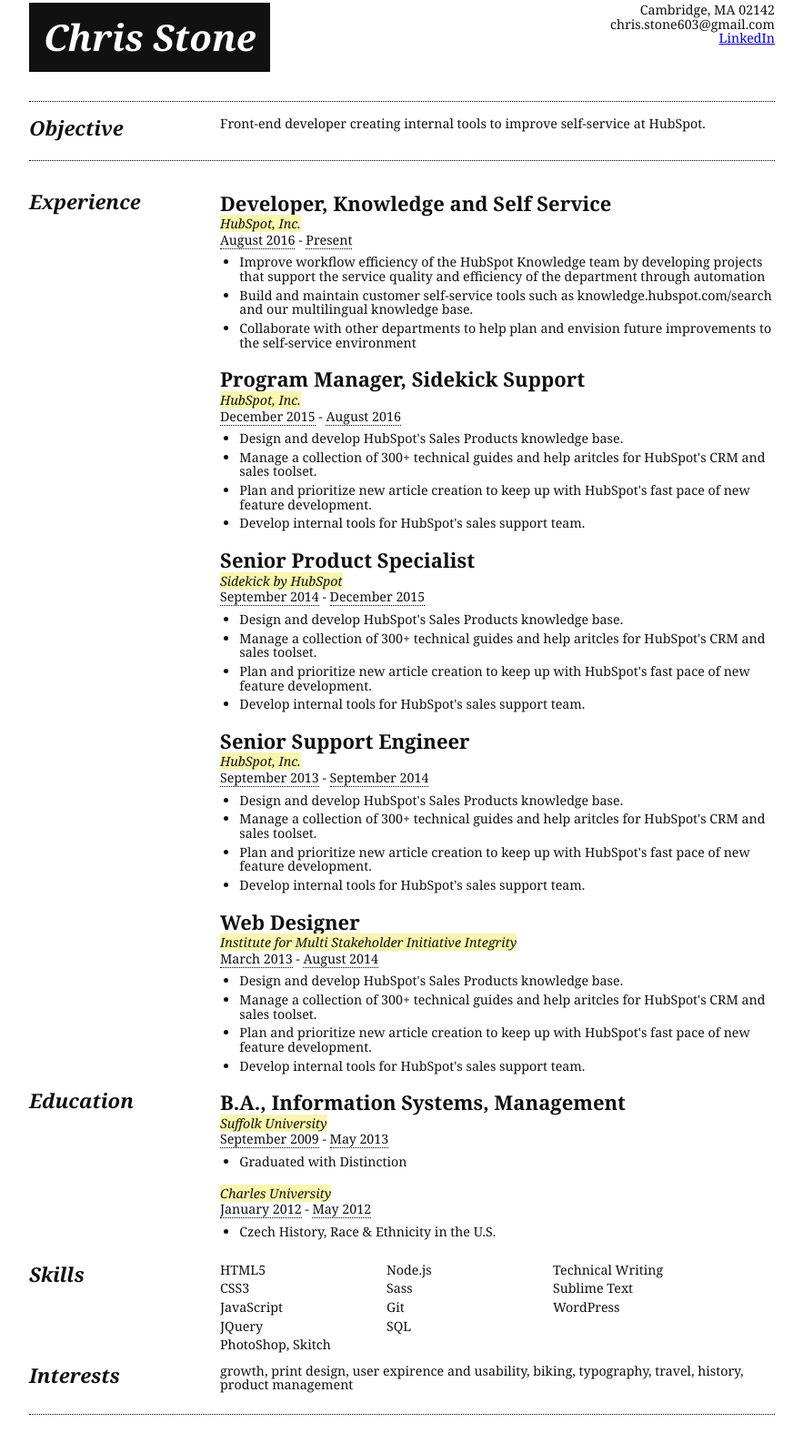
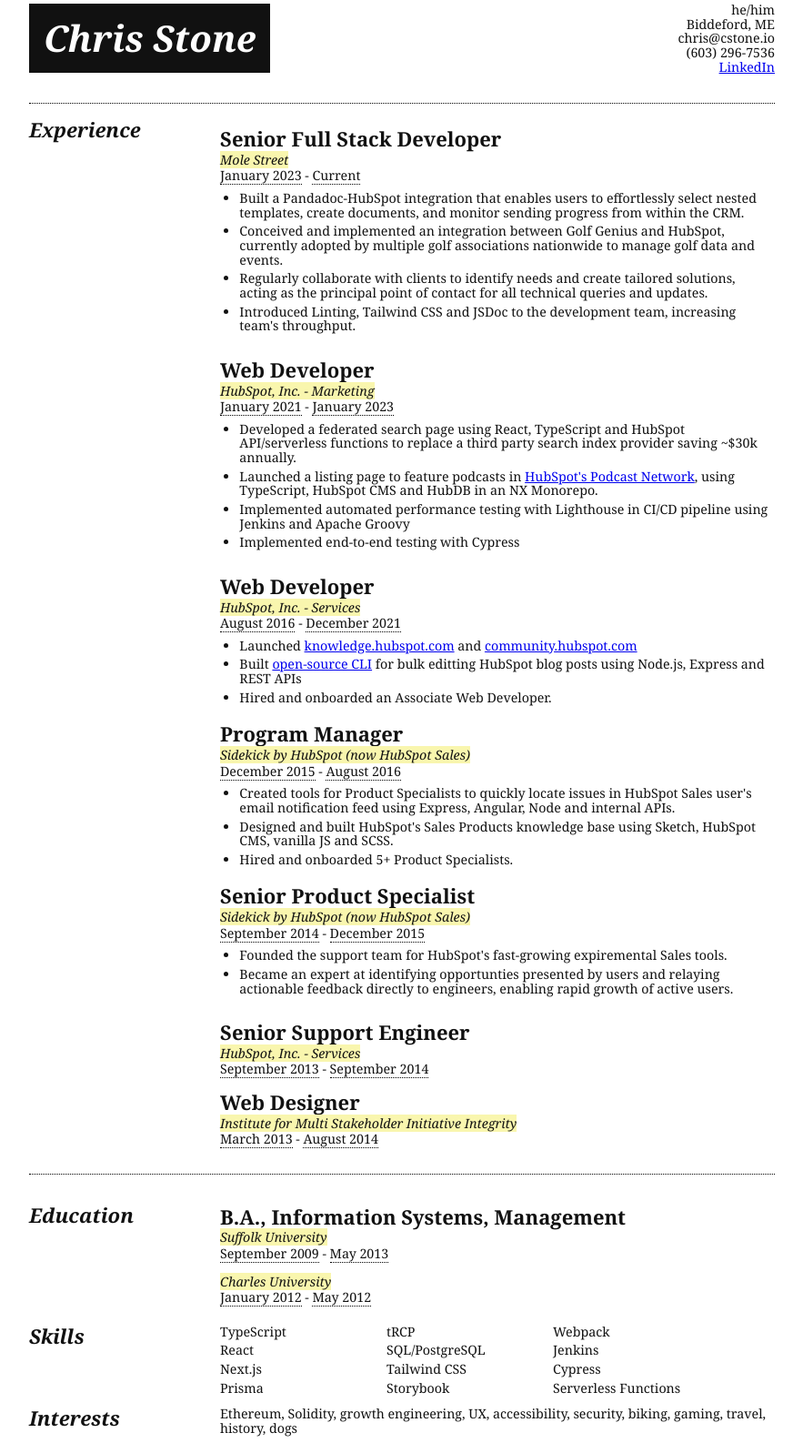
Before and after one commit to c-stone/resume, a website: page index.html in a window 1280 px wide. Shown: the part 67-1664 px from the top of the page at 91% size, without its empty margins (198-1081 px from the left). Drawn offline with nearby package versions, Linux system fonts and the light colour scheme.

Commit message:
current resume

```diff
--- a/index.html
+++ b/index.html
@@ -1,14 +1,14 @@
 <!doctype html>
 <html class="no-js" lang="">
   <head>
-        <meta charset="utf-8">
-        <meta http-equiv="x-ua-compatible" content="ie=edge">
+    <meta charset="utf-8" />
+    <meta http-equiv="x-ua-compatible" content="ie=edge" />
     <title>Chris Stone | Resume</title>
-        <meta name="description" content="Chris Stone's Resume">
-        <meta name="viewport" content="width=device-width, initial-scale=1">
-        <link rel="stylesheet" href="css/normalize.css">
-        <link rel="stylesheet" href="css/style.css">
-        <link rel="shortcut icon" href="images/favicon1.ico"/>
+    <meta name="description" content="Chris Stone's Resume" />
+    <meta name="viewport" content="width=device-width, initial-scale=1" />
+    <link rel="stylesheet" href="css/normalize.css" />
+    <link rel="stylesheet" href="css/style.css" />
+    <link rel="shortcut icon" href="images/favicon1.ico" />
   </head>
   <body>
     <article class="container width-980 pad-40-80 marg-30-center">
@@ -16,140 +16,205 @@
         <div class="name">
           <h1 class="h2 italic pad-2 text-white bg-dark">Chris Stone</h1>
         </div>
-          <div class="contact-info flex-container column text-right text-small-1 line-height-1 baseline">
-            <span class="city-state-zip">Cambridge, MA 02142</span>
-            <span class="email">chris.stone603@gmail.com</span>
-            <span class="linkedIn"><a href="https://www.linkedin.com/in/cjstone1">LinkedIn</a></span>
+        <div
+          class="contact-info flex-container column text-right text-small-1 line-height-1 baseline"
+        >
+          <span class="pronouns">he/him</span>
+          <span class="city-state-zip">Biddeford, ME</span>
+          <span class="email">chris@cstone.io</span>
+          <span class="phone">(603) 296-7536</span>
+          <span class="linkedIn"
+            ><a href="https://www.linkedin.com/in/cstone9">LinkedIn</a></span
+          >
         </div>
       </div>
-        <div class="objective-container flex-container row space-between pad-2-vert marg-3-vert border-vert">
-          <div class="header basis-210">
-            <h2 class="h4 italic">Objective</h2>
-          </div>
-          <div class="objective grow-4">
-            <p class="text-small-1">Front-end developer creating internal tools to improve self-service at HubSpot.</p>
-          </div>
-        </div>
-         <div class="experience-container flex-container row space-between">
+      <div
+        class="experience-container flex-container row space-between pad-2-vert marg-3-vert border-vert"
+      >
         <div class="header grow-1 basis-210">
           <h2 class="h4 italic">Experience</h2>
         </div>
         <div class="content grow-4">
-            <ol class="experience-list list-style-none line-height-1 pad-marg-0">
+          <ol
+            class="experience-list list-style-none line-height-1 pad-0 marg-1-vert"
+          >
             <li class="highlight-section-header">
-                <h3 class="title h4">Developer, Knowledge and Self Service</h3>
-                <span class="org bg-orange-lt text-small-1"><em>HubSpot, Inc.</em></span>
+              <h3 class="title h4">Senior Full Stack Developer</h3>
+              <span class="org bg-orange-lt text-small-1"
+                ><em>Mole Street</em></span
+              >
               <div class="time-period text-small-1">
-                  <span class="start-date underline">August 2016</span> - <span class="end-date underline">Present</span>
+                <span class="start-date underline">January 2023</span> -
+                <span class="end-date underline">Current</span>
               </div>
               <ul class="summary marg-1-vert text-small-1 line-height-1">
                 <li>
-                    Improve workflow efficiency of the HubSpot Knowledge team by developing projects that support the service quality and efficiency of the department through automation
+                  Built a Pandadoc-HubSpot integration that enables users to
+                  effortlessly select nested templates, create documents, and
+                  monitor sending progress from within the CRM.
                 </li>
                 <li>
-                    Build and maintain customer self-service tools such as knowledge.hubspot.com/search and our multilingual knowledge base.
+                  Conceived and implemented an integration between Golf Genius
+                  and HubSpot, currently adopted by multiple golf associations
+                  nationwide to manage golf data and events.
                 </li>
                 <li>
-                    Collaborate with other departments to help plan and envision future improvements to the self-service environment
+                  Regularly collaborate with clients to identify needs and
+                  create tailored solutions, acting as the principal point of
+                  contact for all technical queries and updates.
                 </li>
+                <li>
+                  Introduced Linting, Tailwind CSS and JSDoc to the development
+                  team, increasing team's throughput.
+                </li>
+              </ul>
+            </li>
+          </ol>
+          <ol
+            class="experience-list list-style-none line-height-1 pad-0 marg-1-vert"
+          >
+            <li class="highlight-section-header">
+              <h3 class="title h4">Web Developer</h3>
+              <span class="org bg-orange-lt text-small-1"
+                ><em>HubSpot, Inc. - Marketing</em></span
+              >
+              <div class="time-period text-small-1">
+                <span class="start-date underline">January 2021</span> -
+                <span class="end-date underline">January 2023</span>
+              </div>
+              <ul class="summary marg-1-vert text-small-1 line-height-1">
+                <li>
+                  Developed a federated search page using React, TypeScript and
+                  HubSpot API/serverless functions to replace a third party
+                  search index provider saving ~$30k annually.
+                </li>
+                <li>
+                  Launched a listing page to feature podcasts in
+                  <a href="https://www.hubspot.com/podcastnetwork"
+                    >HubSpot's Podcast Network</a
+                  >, using TypeScript, HubSpot CMS and HubDB in an NX Monorepo.
+                </li>
+                <li>
+                  Implemented automated performance testing with Lighthouse in
+                  CI/CD pipeline using Jenkins and Apache Groovy
+                </li>
+                <li>Implemented end-to-end testing with Cypress</li>
               </ul>
             </li>
           </ol>
           <ol class="experience-list list-style-none line-height-1 pad-marg-0">
             <li class="highlight-section-header">
-                <h3 class="title h4">Program Manager, Sidekick Support</h3>
-                <span class="org bg-orange-lt text-small-1"><em>HubSpot, Inc.</em></span>
+              <h3 class="title h4">Web Developer</h3>
+              <span class="org bg-orange-lt text-small-1"
+                ><em>HubSpot, Inc. - Services</em></span
+              >
               <div class="time-period text-small-1">
-                  <span class="start-date underline">December 2015</span> - <span class="end-date underline">August 2016</span>
+                <span class="start-date underline">August 2016</span> -
+                <span class="end-date underline">December 2021</span>
               </div>
               <ul class="summary marg-1-vert text-small-1 line-height-1">
                 <li>
-                    Design and develop HubSpot's Sales Products knowledge base.
+                  Launched
+                  <a href="https://knowledge.hubspot.com"
+                    >knowledge.hubspot.com</a
+                  >
+                  and
+                  <a href="https://community.hubspot.com"
+                    >community.hubspot.com</a
+                  >
                 </li>
                 <li>
-                    Manage a collection of 300+ technical guides and help aritcles for HubSpot's CRM and sales toolset.
+                  Built
+                  <a href="https://github.com/c-stone/hub-batch"
+                    >open-source CLI</a
+                  >
+                  for bulk editting HubSpot blog posts using Node.js, Express
+                  and REST APIs
+                </li>
+                <li>Hired and onboarded an Associate Web Developer.</li>
+              </ul>
+            </li>
+          </ol>
+          <ol class="experience-list list-style-none line-height-1 pad-marg-0">
+            <li class="highlight-section-header">
+              <h3 class="title h4">Program Manager</h3>
+              <span class="org bg-orange-lt text-small-1"
+                ><em>Sidekick by HubSpot (now HubSpot Sales)</em></span
+              >
+              <div class="time-period text-small-1">
+                <span class="start-date underline">December 2015</span> -
+                <span class="end-date underline">August 2016</span>
+              </div>
+              <ul class="summary marg-1-vert text-small-1 line-height-1">
+                <li>
+                  Created tools for Product Specialists to quickly locate issues
+                  in HubSpot Sales user's email notification feed using Express,
+                  Angular, Node and internal APIs.
                 </li>
                 <li>
-                    Plan and prioritize new article creation to keep up with HubSpot's fast pace of new feature development.
+                  Designed and built HubSpot's Sales Products knowledge base
+                  using Sketch, HubSpot CMS, vanilla JS and SCSS.
                 </li>
-                  <li>
-                    Develop internal tools for HubSpot's sales support team.
-                  </li>
+                <li>Hired and onboarded 5+ Product Specialists.</li>
               </ul>
             </li>
           </ol>
           <ol class="experience-list list-style-none line-height-1 pad-marg-0">
             <li class="highlight-section-header">
               <h3 class="title h4">Senior Product Specialist</h3>
-                <span class="org bg-orange-lt text-small-1"><em>Sidekick by HubSpot</em></span>
+              <span class="org bg-orange-lt text-small-1"
+                ><em>Sidekick by HubSpot (now HubSpot Sales)</em></span
+              >
               <div class="time-period text-small-1">
-                  <span class="start-date underline">September 2014</span> - <span class="end-date underline">December 2015</span>
+                <span class="start-date underline">September 2014</span> -
+                <span class="end-date underline">December 2015</span>
               </div>
               <ul class="summary marg-1-vert text-small-1 line-height-1">
                 <li>
-                    Design and develop HubSpot's Sales Products knowledge base.
+                  Founded the support team for HubSpot's fast-growing
+                  expiremental Sales tools.
                 </li>
                 <li>
-                    Manage a collection of 300+ technical guides and help aritcles for HubSpot's CRM and sales toolset.
-                  </li>
-                  <li>
-                    Plan and prioritize new article creation to keep up with HubSpot's fast pace of new feature development.
-                  </li>
-                  <li>
-                    Develop internal tools for HubSpot's sales support team.
+                  Became an expert at identifying opportunties presented by
+                  users and relaying actionable feedback directly to engineers,
+                  enabling rapid growth of active users.
                 </li>
               </ul>
             </li>
           </ol>
-            <ol class="experience-list list-style-none line-height-1 pad-marg-0">
+          <ol
+            class="experience-list list-style-none line-height-1 pad-0 marg-1-vert"
+          >
             <li class="highlight-section-header">
               <h3 class="title h4">Senior Support Engineer</h3>
-                <span class="org bg-orange-lt text-small-1"><em>HubSpot, Inc.</em></span>
+              <span class="org bg-orange-lt text-small-1"
+                ><em>HubSpot, Inc. - Services</em></span
+              >
               <div class="time-period text-small-1">
-                  <span class="start-date underline">September 2013</span> - <span class="end-date underline">September 2014</span>
+                <span class="start-date underline">September 2013</span> -
+                <span class="end-date underline">September 2014</span>
               </div>
-                <ul class="summary marg-1-vert text-small-1 line-height-1">
-                  <li>
-                    Design and develop HubSpot's Sales Products knowledge base.
-                  </li>
-                  <li>
-                    Manage a collection of 300+ technical guides and help aritcles for HubSpot's CRM and sales toolset.
-                  </li>
-                  <li>
-                    Plan and prioritize new article creation to keep up with HubSpot's fast pace of new feature development.
-                  </li>
-                  <li>
-                    Develop internal tools for HubSpot's sales support team.
-                  </li>
-                </ul>
             </li>
           </ol>
-            <ol class="experience-list list-style-none line-height-1 pad-marg-0">
+          <ol
+            class="experience-list list-style-none line-height-1 pad-0 marg-1-vert"
+          >
             <li class="highlight-section-header">
               <h3 class="title h4">Web Designer</h3>
-                <span class="org bg-orange-lt text-small-1"><em>Institute for Multi Stakeholder Initiative Integrity</em></span>
+              <span class="org bg-orange-lt text-small-1"
+                ><em
+                  >Institute for Multi Stakeholder Initiative Integrity</em
+                ></span
+              >
               <div class="time-period text-small-1">
-                  <span class="start-date underline">March 2013</span> - <span class="end-date underline">August 2014</span>
+                <span class="start-date underline">March 2013</span> -
+                <span class="end-date underline">August 2014</span>
               </div>
-                <ul class="summary marg-1-vert text-small-1 line-height-1">
-                  <li>
-                    Design and develop HubSpot's Sales Products knowledge base.
-                  </li>
-                  <li>
-                    Manage a collection of 300+ technical guides and help aritcles for HubSpot's CRM and sales toolset.
-                  </li>
-                  <li>
-                    Plan and prioritize new article creation to keep up with HubSpot's fast pace of new feature development.
-                  </li>
-                  <li>
-                    Develop internal tools for HubSpot's sales support team.
-                  </li>
-                </ul>
             </li>
           </ol>
         </div>
       </div>
-         <div class="experience-container flex-container row space-between">
+      <div class="education-container flex-container row space-between">
         <div class="header grow-1 basis-210">
           <h2 class="h4 italic">Education</h2>
         </div>
@@ -157,72 +222,79 @@
           <ol class="education-list list-style-none line-height-1 pad-marg-0">
             <li class="highlight-section-header">
               <h3 class="title h4">B.A., Information Systems, Management</h3>
-                <span class="org bg-orange-lt text-small-1"><em>Suffolk University</em></span>
+              <span class="org bg-orange-lt text-small-1"
+                ><em>Suffolk University</em></span
+              >
               <div class="time-period text-small-1">
-                  <span class="start-date underline">September 2009</span> - <span class="end-date underline">May 2013</span>
+                <span class="start-date underline">September 2009</span> -
+                <span class="end-date underline">May 2013</span>
               </div>
-                <ul class="summary marg-1-vert text-small-1 line-height-1">
-                  <li>
-                    Graduated with Distinction
             </li>
-                </ul>
-              </li>
-              <li class="highlight-section-header">
-                <span class="org bg-orange-lt text-small-1"><em>Charles University</em></span>
+            <li class="highlight-section-header marg-1-vert">
+              <span class="org bg-orange-lt text-small-1"
+                ><em>Charles University</em></span
+              >
               <div class="time-period text-small-1">
-                  <span class="start-date underline">January 2012</span> - <span class="end-date underline">May 2012</span>
+                <span class="start-date underline">January 2012</span> -
+                <span class="end-date underline">May 2012</span>
               </div>
-                <ul class="summary marg-1-vert text-small-1 line-height-1">
-                  <li>
-                    Czech History, Race & Ethnicity in the U.S.
-                  </li>
-                </ul>
             </li>
           </ol>
         </div>
       </div>
-         <div class="skills-container flex-container row space-between marg-1-vert">
+      <div
+        class="skills-container flex-container row space-between marg-1-vert"
+      >
         <div class="header grow-1 basis-210">
           <h2 class="h4 italic">Skills</h2>
         </div>
         <div class="skills flex-container grow-4">
-            <ul class="list-style-none text-small-1 line-height-1 pad-marg-0 flex-width-30">
-              <li>HTML5</li>
-              <li>CSS3</li>
-              <li>JavaScript</li>
-              <li>JQuery</li>
-              <li>PhotoShop, Skitch</li>
+          <ul
+            class="list-style-none text-small-1 line-height-1 pad-marg-0 flex-width-30"
+          >
+            <li>TypeScript</li>
+            <li>React</li>
+            <li>Next.js</li>
+            <li>Prisma</li>
           </ul>
-            <ul class="list-style-none text-small-1 line-height-1 pad-marg-0 flex-width-30">
-              <li>Node.js</li>
-              <li>Sass</li>
-              <li>Git</li>
-              <li>SQL</li>
+          <ul
+            class="list-style-none text-small-1 line-height-1 pad-marg-0 flex-width-30"
+          >
+            <li>tRCP</li>
+            <li>SQL/PostgreSQL</li>
+            <li>Tailwind CSS</li>
+            <li>Storybook</li>
           </ul>
-            <ul class="list-style-none text-small-1 line-height-1 pad-marg-0 flex-width-30">
-              <li>Technical Writing</li>
-              <li>Sublime Text</li>
-              <li>WordPress</li>
+          <ul
+            class="list-style-none text-small-1 line-height-1 pad-marg-0 flex-width-30"
+          >
+            <li>Webpack</li>
+            <li>Jenkins</li>
+            <li>Cypress</li>
+            <li>Serverless Functions</li>
           </ul>
         </div>
       </div>
-         <div class="skills-container flex-container row space-between">
+      <div class="interests-container flex-container row space-between">
         <div class="header grow-1 basis-210">
           <h2 class="h4 italic">Interests</h2>
         </div>
         <div class="skills flex-container grow-4">
-            <p class="text-small-1">growth, print design, user expirence and usability, biking, typography, travel, history, product management</p>
+          <p class="text-small-1">
+            Ethereum, Solidity, growth engineering, UX, accessibility, security,
+            biking, gaming, travel, history, dogs
+          </p>
         </div>
       </div>
-        <footer class="border-bottom marg-1-vert">
-
-        </footer>
+      <footer class="border-bottom marg-1-vert"></footer>
     </article>
 
-
-
     <script src="https://ajax.googleapis.com/ajax/libs/jquery/1.11.3/jquery.min.js"></script>
-        <script>window.jQuery || document.write('<script src="js/vendor/jquery-1.11.3.min.js"><\/script>')</script>
-        <!--<script src="js/plugins.js"></script>-->
+    <script>
+      window.jQuery ||
+        document.write(
+          '<script src="js/vendor/jquery-1.11.3.min.js"><\/script>'
+        );
+    </script>
   </body>
 </html>
```
Lines whose indentation alone changed are shown as unchanged.
